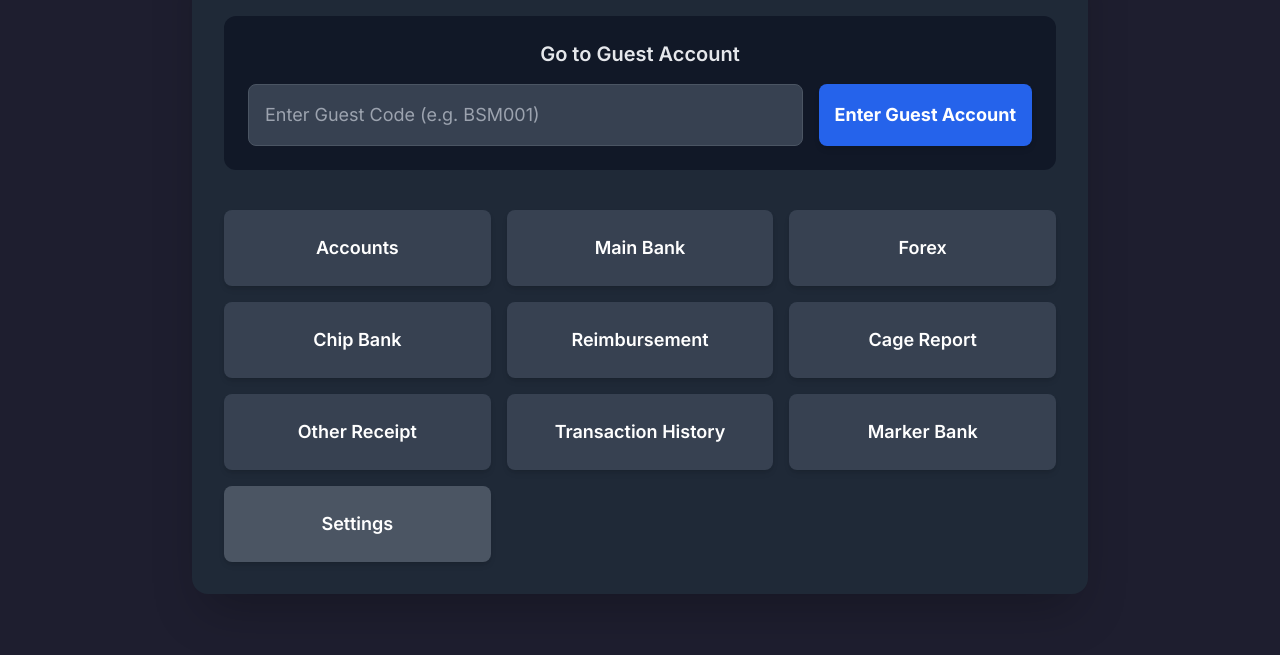
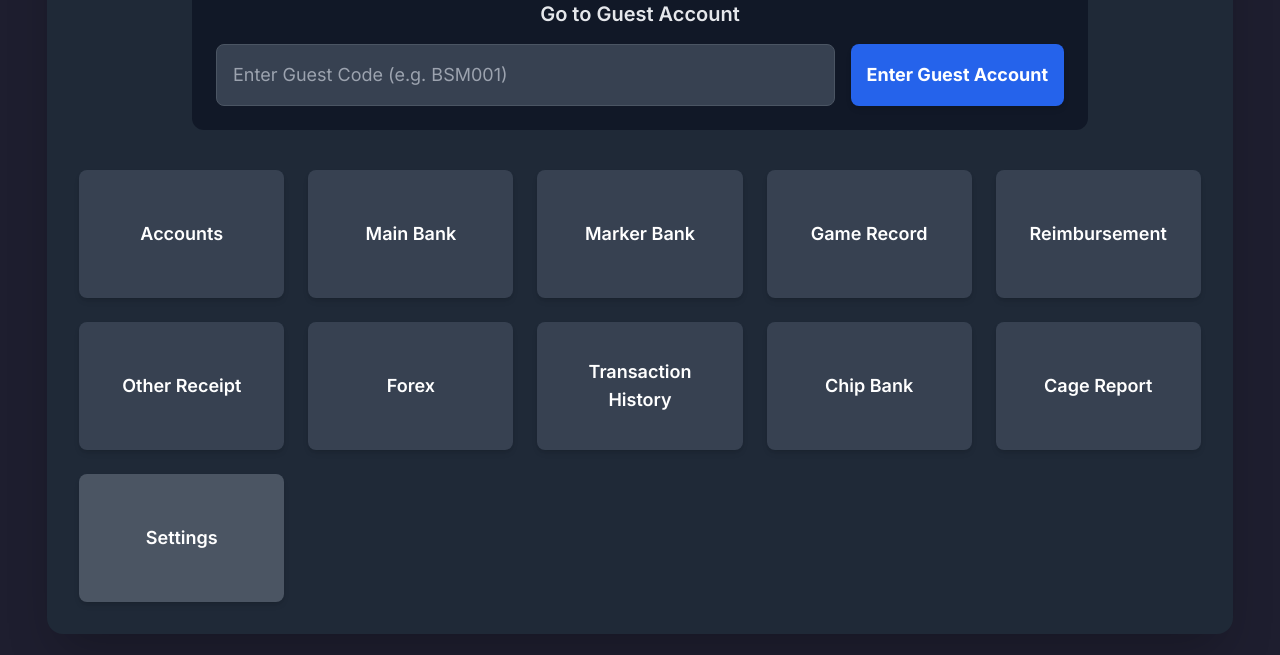
Before and after one commit to jeserano27/casinocagesystem, a plain HTML site: page DASHBOARD.HTML in a window 1280 px wide. Shown: the part 145-800 px from the top of the page. Drawn offline with nearby package versions, Linux system fonts and the light colour scheme.

Commit message:
Add files via upload

```diff
--- a/DASHBOARD.HTML
+++ b/DASHBOARD.HTML
@@ -63,14 +63,16 @@
 </head>
 <body class="flex items-center justify-center min-h-screen p-4">
 
-  <main class="w-full max-w-4xl mx-auto">
+  <!-- Main container maximized -->
+  <main class="w-full max-w-[95%] mx-auto">
     <div class="bg-gray-800 p-8 rounded-2xl shadow-2xl">
 
       <h1 class="text-3xl font-bold text-center text-white mb-8">
         Casino Cage System
       </h1>
 
-      <section id="guest-entry" class="mb-10 p-6 bg-gray-900 rounded-xl">
+      <!-- Top Guest Entry Section -->
+      <section id="guest-entry" class="mb-10 p-6 bg-gray-900 rounded-xl max-w-4xl mx-auto">
         <h2 class="text-xl font-semibold text-center text-gray-200 mb-4">Go to Guest Account</h2>
         <div class="flex flex-col sm:flex-row gap-4">
           <input
@@ -89,46 +91,66 @@
         </div>
       </section>
 
+      <!-- Main Navigation Grid - Maximized Space -->
       <section id="main-navigation">
-        <div class="grid grid-cols-2 md:grid-cols-3 gap-4">
+        <!--
+          MODIFIED:
+          Using grid-cols-2 on small screens, 4 on medium, 5 on large to maximize horizontal space.
+        -->
+        <div class="grid grid-cols-2 md:grid-cols-4 lg:grid-cols-5 gap-6">
 
-          <button onclick="location.href='account2.html'" class="p-6 bg-gray-700 hover:bg-gray-600 text-white font-semibold rounded-lg text-lg transition-colors shadow-md">
+          <!-- 1. Accounts -->
+          <button onclick="location.href='account2.html'" class="p-6 bg-gray-700 hover:bg-gray-600 text-white font-semibold rounded-lg text-lg transition-colors shadow-md h-32 flex items-center justify-center text-center">
             Accounts
           </button>
 
-          <button onclick="location.href='mainbank.html'" class="p-6 bg-gray-700 hover:bg-gray-600 text-white font-semibold rounded-lg text-lg transition-colors shadow-md">
+          <!-- 2. Main Bank -->
+          <button onclick="location.href='mainbank.html'" class="p-6 bg-gray-700 hover:bg-gray-600 text-white font-semibold rounded-lg text-lg transition-colors shadow-md h-32 flex items-center justify-center text-center">
             Main Bank
           </button>
 
-          <button onclick="location.href='forex.html'" class="p-6 bg-gray-700 hover:bg-gray-600 text-white font-semibold rounded-lg text-lg transition-colors shadow-md">
+          <!-- 3. Marker Bank -->
+          <button onclick="location.href='markerbank.html'" class="p-6 bg-gray-700 hover:bg-gray-600 text-white font-semibold rounded-lg text-lg transition-colors shadow-md h-32 flex items-center justify-center text-center">
+            Marker Bank
+          </button>
+
+          <!-- 4. Game Record -->
+          <button onclick="location.href='gamerecord.html'" class="p-6 bg-gray-700 hover:bg-gray-600 text-white font-semibold rounded-lg text-lg transition-colors shadow-md h-32 flex items-center justify-center text-center">
+            Game Record
+          </button>
+
+          <!-- 5. Reimbursement -->
+          <button onclick="location.href='reimbursement.html'" class="p-6 bg-gray-700 hover:bg-gray-600 text-white font-semibold rounded-lg text-lg transition-colors shadow-md h-32 flex items-center justify-center text-center">
+            Reimbursement
+          </button>
+
+          <!-- 6. Other Receipt -->
+          <button onclick="location.href='otherreceipt.html'" class="p-6 bg-gray-700 hover:bg-gray-600 text-white font-semibold rounded-lg text-lg transition-colors shadow-md h-32 flex items-center justify-center text-center">
+            Other Receipt
+          </button>
+
+          <!-- 7. Forex -->
+          <button onclick="location.href='forex.html'" class="p-6 bg-gray-700 hover:bg-gray-600 text-white font-semibold rounded-lg text-lg transition-colors shadow-md h-32 flex items-center justify-center text-center">
             Forex
           </button>
 
-          <button onclick="location.href='chipbank.html'" class="p-6 bg-gray-700 hover:bg-gray-600 text-white font-semibold rounded-lg text-lg transition-colors shadow-md">
+          <!-- 8. Transaction History -->
+          <button onclick="location.href='transactionhistory.html'" class="p-6 bg-gray-700 hover:bg-gray-600 text-white font-semibold rounded-lg text-lg transition-colors shadow-md h-32 flex items-center justify-center text-center">
+            Transaction History
+          </button>
+
+          <!-- 9. Chip Bank -->
+          <button onclick="location.href='chipbank.html'" class="p-6 bg-gray-700 hover:bg-gray-600 text-white font-semibold rounded-lg text-lg transition-colors shadow-md h-32 flex items-center justify-center text-center">
             Chip Bank
           </button>
 
-          <button onclick="location.href='reimbursement.html'" class="p-6 bg-gray-700 hover:bg-gray-600 text-white font-semibold rounded-lg text-lg transition-colors shadow-md">
-            Reimbursement
-          </button>
-
-          <button onclick="location.href='cagereport.html'" class="p-6 bg-gray-700 hover:bg-gray-600 text-white font-semibold rounded-lg text-lg transition-colors shadow-md">
+          <!-- 10. Cage Report -->
+          <button onclick="location.href='cagereport.html'" class="p-6 bg-gray-700 hover:bg-gray-600 text-white font-semibold rounded-lg text-lg transition-colors shadow-md h-32 flex items-center justify-center text-center">
             Cage Report
           </button>
 
-          <button onclick="location.href='otherreceipt.html'" class="p-6 bg-gray-700 hover:bg-gray-600 text-white font-semibold rounded-lg text-lg transition-colors shadow-md">
-            Other Receipt
-          </button>
-
-          <button onclick="location.href='transactionhistory.html'" class="p-6 bg-gray-700 hover:bg-gray-600 text-white font-semibold rounded-lg text-lg transition-colors shadow-md">
-            Transaction History
-          </button>
-
-          <button onclick="location.href='marker.html'" class="p-6 bg-gray-700 hover:bg-gray-600 text-white font-semibold rounded-lg text-lg transition-colors shadow-md">
-            Marker Bank
-          </button>
-
-          <button id="open-settings-btn" class="p-6 bg-gray-600 hover:bg-red-700 text-white font-semibold rounded-lg text-lg transition-colors shadow-md">
+          <!-- 11. Settings -->
+          <button id="open-settings-btn" class="p-6 bg-gray-600 hover:bg-red-700 text-white font-semibold rounded-lg text-lg transition-colors shadow-md h-32 flex items-center justify-center text-center">
             Settings
           </button>
 
@@ -138,6 +160,7 @@
     </div>
   </main>
 
+  <!-- NEW: Settings Modal -->
   <div id="settings-modal" class="modal-overlay">
     <div class="modal">
         <div class="modal-header">
@@ -158,6 +181,7 @@
     </div>
   </div>
 
+  <!-- Notification placeholder -->
   <div id="notification"></div>
 
   <script>
```
